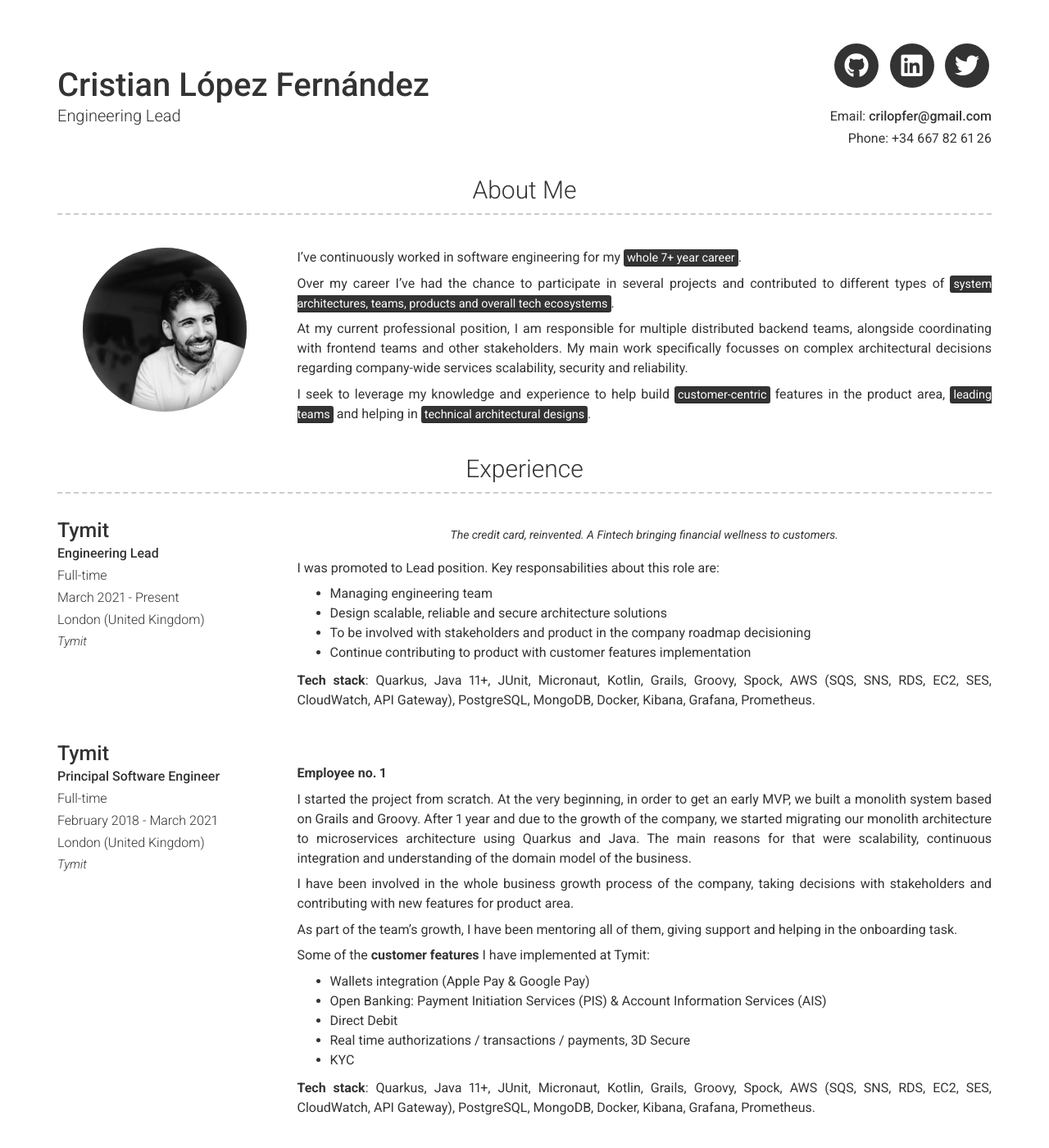
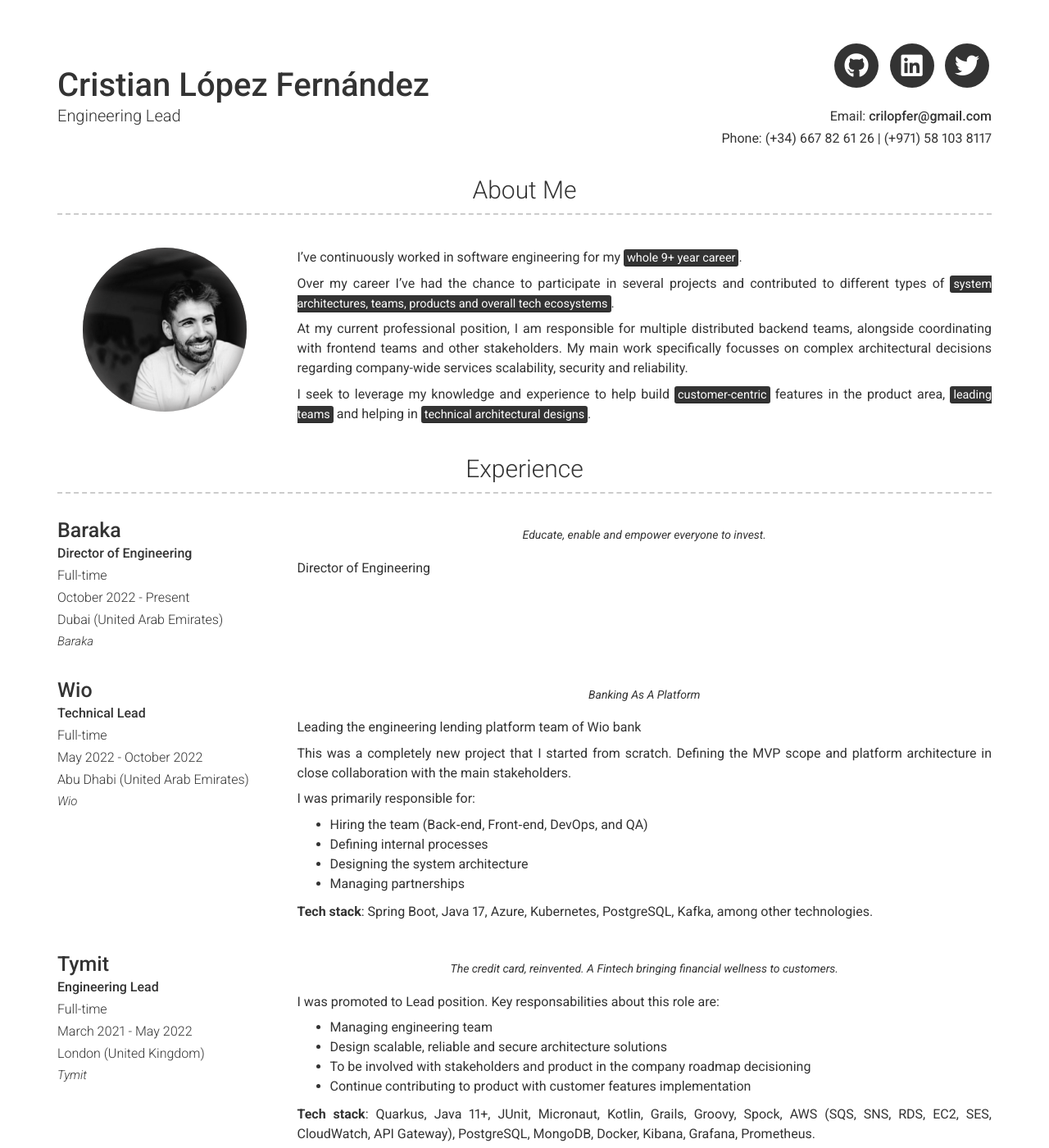
Before and after one commit to crilofer/crilofer.github.io, a Jekyll site: the page built from index.md, in a window 1280 px wide and 1400 px high. Shown: the whole window at 82% size. Built offline with Jekyll 4.4.1, drawn with Linux system fonts in a browser that asks for light colours; nearby versions of some CDN libraries.

Commit message:
Added new experience

```diff
--- a/_config.yml
+++ b/_config.yml
@@ -10,7 +10,7 @@ name: Cristian López Fernández
 title: Engineering Lead
 email: crilopfer@gmail.com
 # email_title: Email (Email title override)
-phone: +34 667 82 61 26
+phone: (+34) 667 82 61 26 | (+971) 58 103 8117
 # phone_title: Phone (Phone title override)
 # website: Your website (eg. https://google.com)(optional)
 # website_title: Web (Website title override)
@@ -51,7 +51,7 @@ linkedin_username: crilopfer
 # about_title: About Me (Use this to override about section title)
 about_profile_image: images/profile_photo.jpg
 about_content: | # this will include new lines to allow paragraphs
-  I’ve continuously worked in software engineering for my <mark>whole 7+ year career</mark>.
+  I’ve continuously worked in software engineering for my <mark>whole 9+ year career</mark>.
 
   Over my career I’ve had the chance to participate in several projects and contributed to different types of <mark>system architectures, teams, products and overall tech ecosystems</mark>.
 
@@ -65,10 +65,48 @@ content:
     layout: list
     content:
       - layout: left
+        title: Baraka
+        sub_title: Director of Engineering
+        contract: Full-time
+        caption: October 2022 - Present
+        link: https://getbaraka.com
+        link_text: Baraka
+        location: Dubai (United Arab Emirates)
+        quote: >
+          Educate, enable and empower everyone to invest.
+        description: | # this will include new lines to allow paragraphs
+          Director of Engineering
+
+      - layout: left
+        title: Wio
+        sub_title: Technical Lead
+        contract: Full-time
+        caption: May 2022 - October 2022
+        link: https://wio.io
+        link_text: Wio
+        location: Abu Dhabi (United Arab Emirates)
+        quote: >
+          Banking As A Platform
+        description: | # this will include new lines to allow paragraphs
+          Leading the engineering lending platform team of Wio bank
+
+          This was a completely new project that I started from scratch. Defining the MVP scope and platform architecture in close collaboration with the
+          main stakeholders.
+
+          I was primarily responsible for:
+
+          - Hiring the team (Back‑end, Front‑end, DevOps, and QA)
+          - Defining internal processes
+          - Designing the system architecture
+          - Managing partnerships
+
+          **Tech stack**: Spring Boot, Java 17, Azure, Kubernetes, PostgreSQL, Kafka, among other technologies.
+
+      - layout: left
         title: Tymit
         sub_title: Engineering Lead
         contract: Full-time
-        caption: March 2021 - Present
+        caption: March 2021 - May 2022
         link: https://tymit.com
         link_text: Tymit
         location: London (United Kingdom)
```
